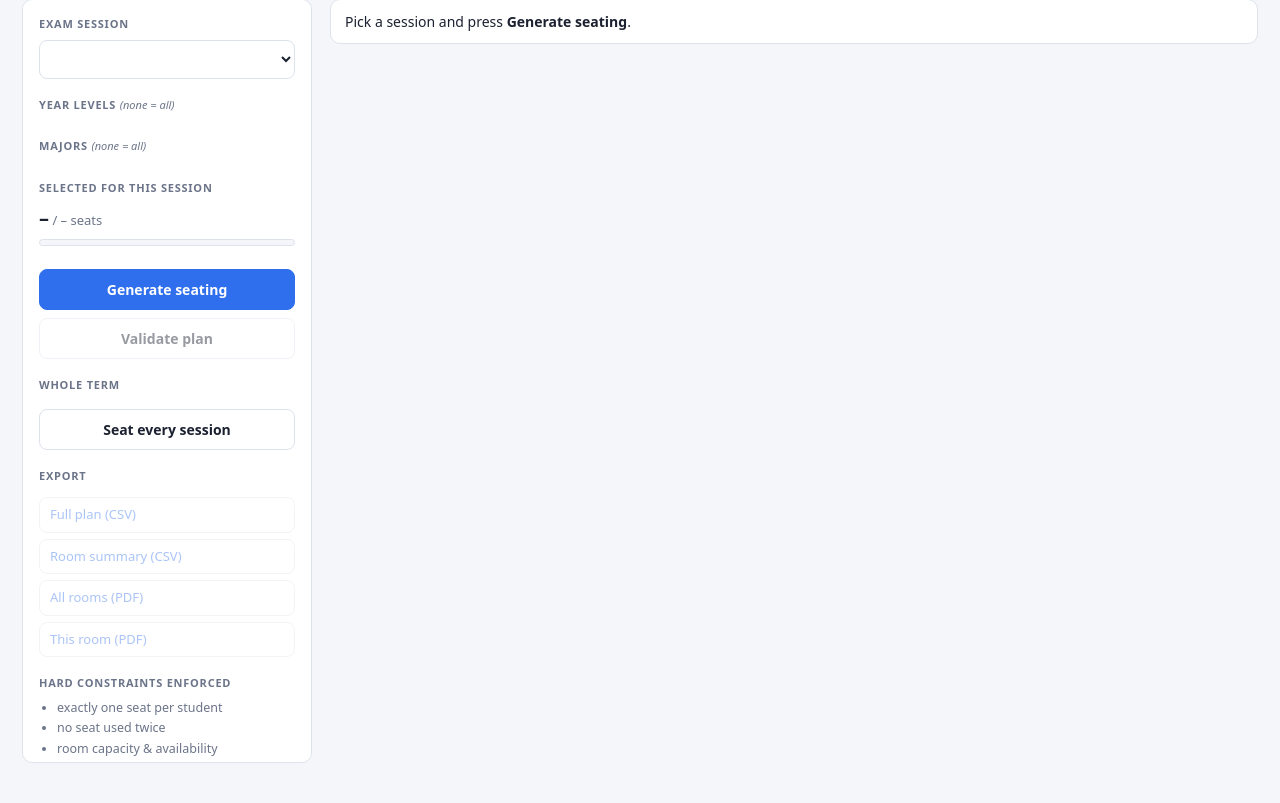
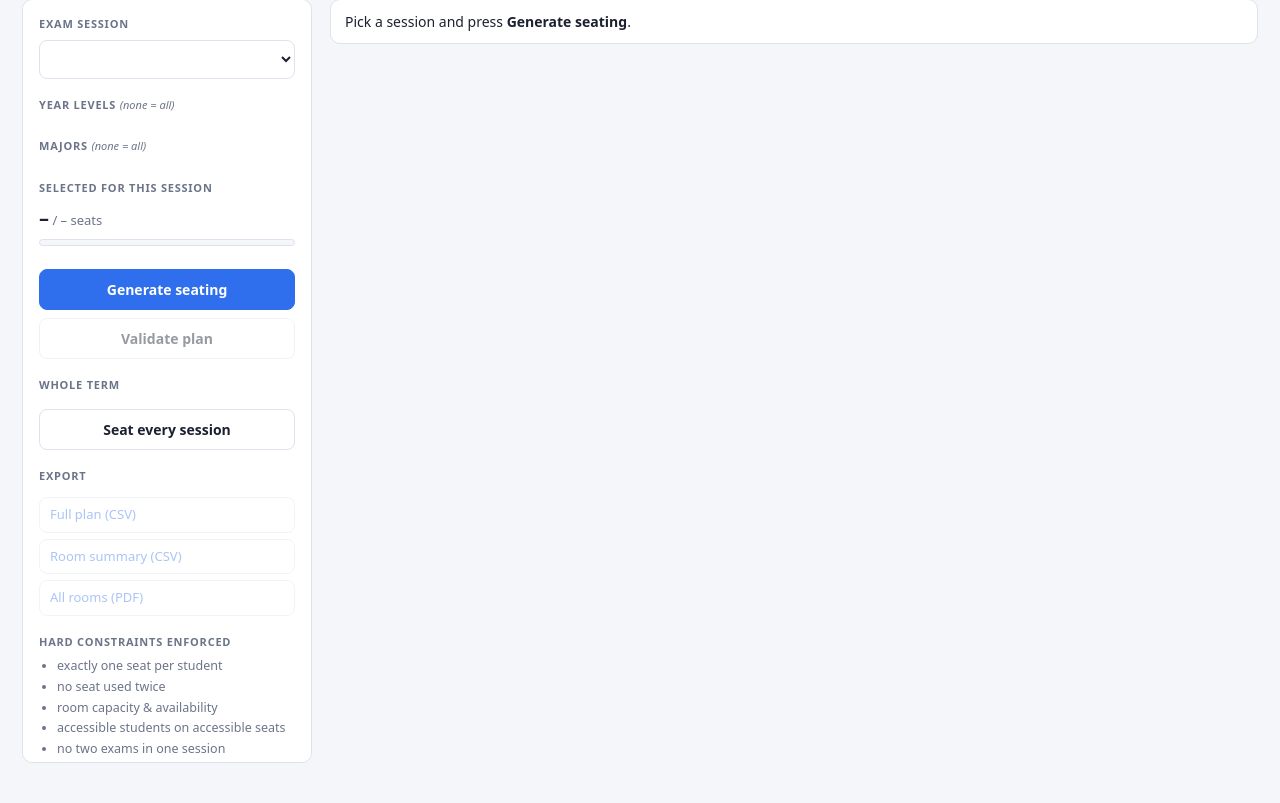
Before and after one commit to SawZiDunn/smart-examseat, a Flask app: template templates/index.html in a window 1280 px wide. Shown: the part 100-903 px from the top of the page. Run offline with Flask 3, Linux system fonts and the light colour scheme; the template is opened without the code that fills it, so the values that code supplies are empty; parts of the project's set-up code (start-up, migrations or seed data) failed here and were passed over.

Commit message:
chore: Remove the per-room PDF button
The "All rooms (PDF)" export already has one page per room. The
/export/pdf?room= parameter is kept for direct use.

Co-Authored-By: Claude Opus 5.5 <noreply@anthropic.com>

```diff
--- a/templates/index.html
+++ b/templates/index.html
@@ -81,7 +81,6 @@
       <a id="csv" class="btn-link disabled" href="#">Full plan (CSV)</a>
       <a id="roomscsv" class="btn-link disabled" href="#">Room summary (CSV)</a>
       <a id="pdf" class="btn-link disabled" href="#">All rooms (PDF)</a>
-      <a id="pdfroom" class="btn-link disabled" href="#">This room (PDF)</a>
     </section>
 
     <section class="rules">
@@ -489,7 +488,6 @@ function selectRoom(roomId) {
 
   renderStudents(room.assignments);
   document.getElementById("search").value = "";
-  updateRoomPdfLink();
 }
 
 function renderStudents(rows, filter) {
@@ -525,17 +523,6 @@ function setDownloads(enabled) {
     el.classList.toggle("disabled", !enabled);
     el.href = enabled ? href : "#";
   }
-  updateRoomPdfLink(enabled);
-}
-
-function updateRoomPdfLink(enabled) {
-  const el = document.getElementById("pdfroom");
-  const on = (enabled !== false) && state.report && state.room;
-  el.classList.toggle("disabled", !on);
-  el.href = on
-    ? "/export/pdf?" + queryString(currentFilters()) + "&room=" + state.room
-    : "#";
-  el.textContent = state.room ? `Room ${state.room} (PDF)` : "This room (PDF)";
 }
 
 async function validate() {
```
